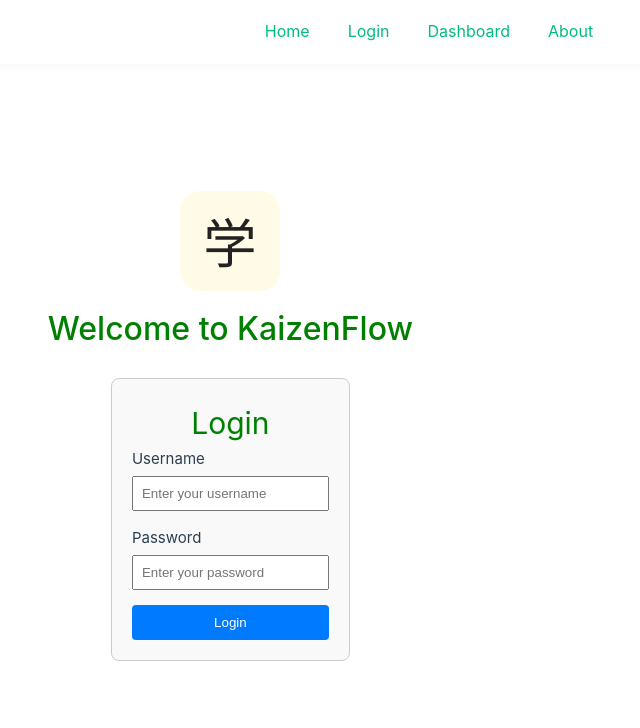
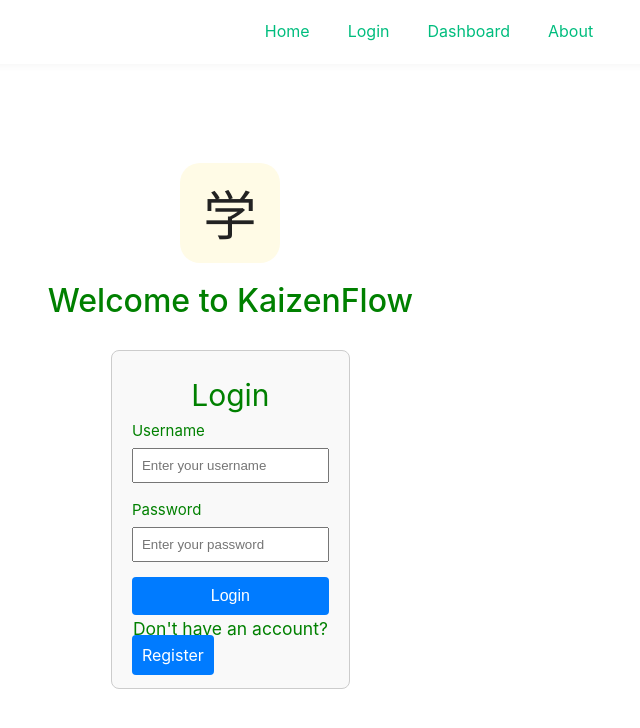
Before and after one commit to amvanmaren/KaizenFlow, a Vue app in the folder frontend/KaizenFlow_Frontend/: page /login in a window 1280 px wide. Shown: the top 728 px of the page, without its empty margins (211-851 px from the left). Built offline with nearby package versions, Linux system fonts and the light colour scheme; the HTML template or start-up script is replaced by a standard one.

Commit message:
Added user register button which links to /register.

```diff
--- a/frontend/KaizenFlow_Frontend/src/views/Login.vue
+++ b/frontend/KaizenFlow_Frontend/src/views/Login.vue
@@ -27,6 +27,8 @@
         </div>
         <button type="submit" class="login-button">Login</button>
       </form>
+      <h3>Don't have an account?</h3>
+      <router-link to="/register" class="login-button">Register</router-link>
       <p v-if="errorMessage" class="error-message">{{ errorMessage }}</p>
     </div>
   </div>
@@ -109,8 +111,14 @@ h1 {
   color: green;
 }
 
+h3 {
+  text-align: center;
+  color: green;
+}
+
 .form-group {
   margin-bottom: 15px;
+  color: green;
 }
 
 label {
@@ -132,6 +140,7 @@ input {
   border: none;
   border-radius: 4px;
   cursor: pointer;
+  font-size: 1rem;
 }
 
 .login-button:hover {
```
